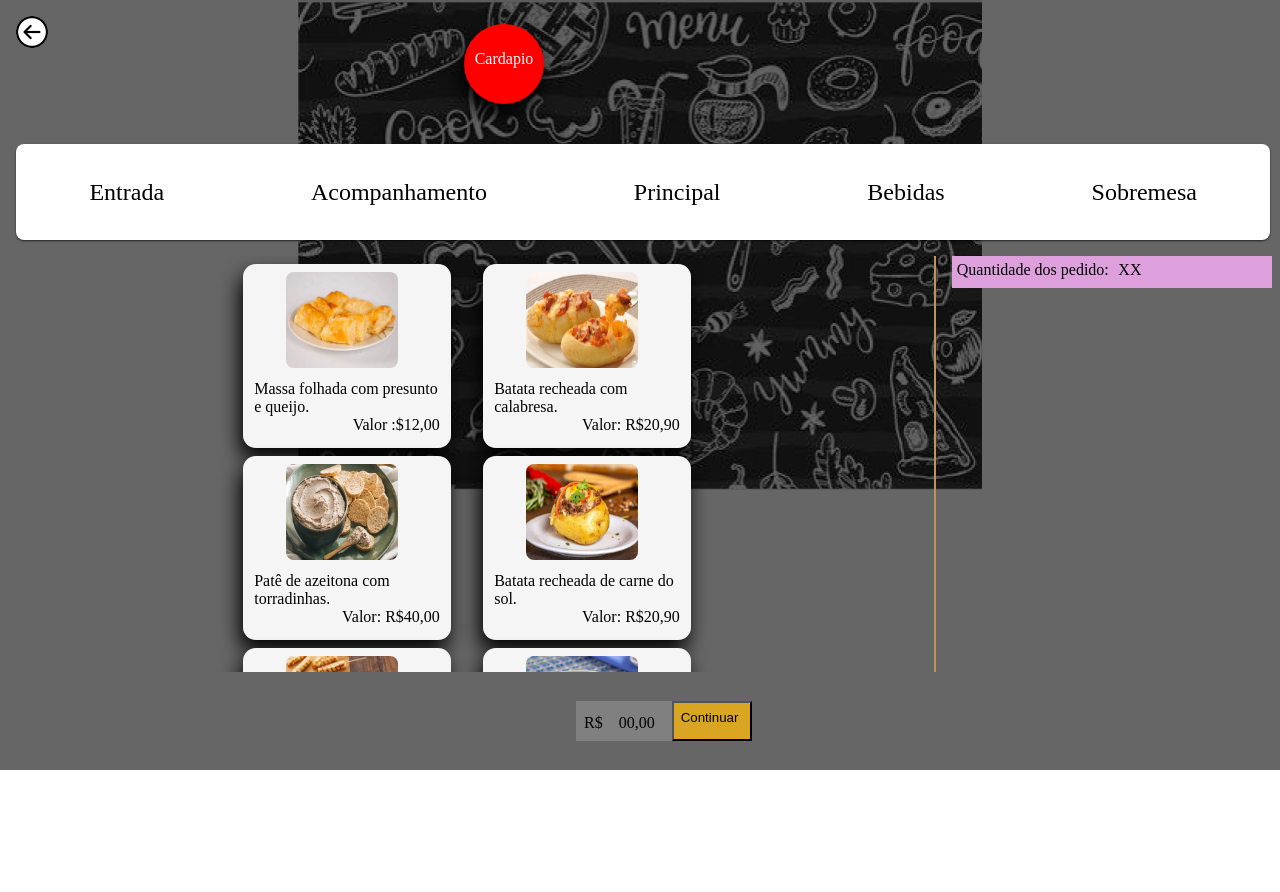
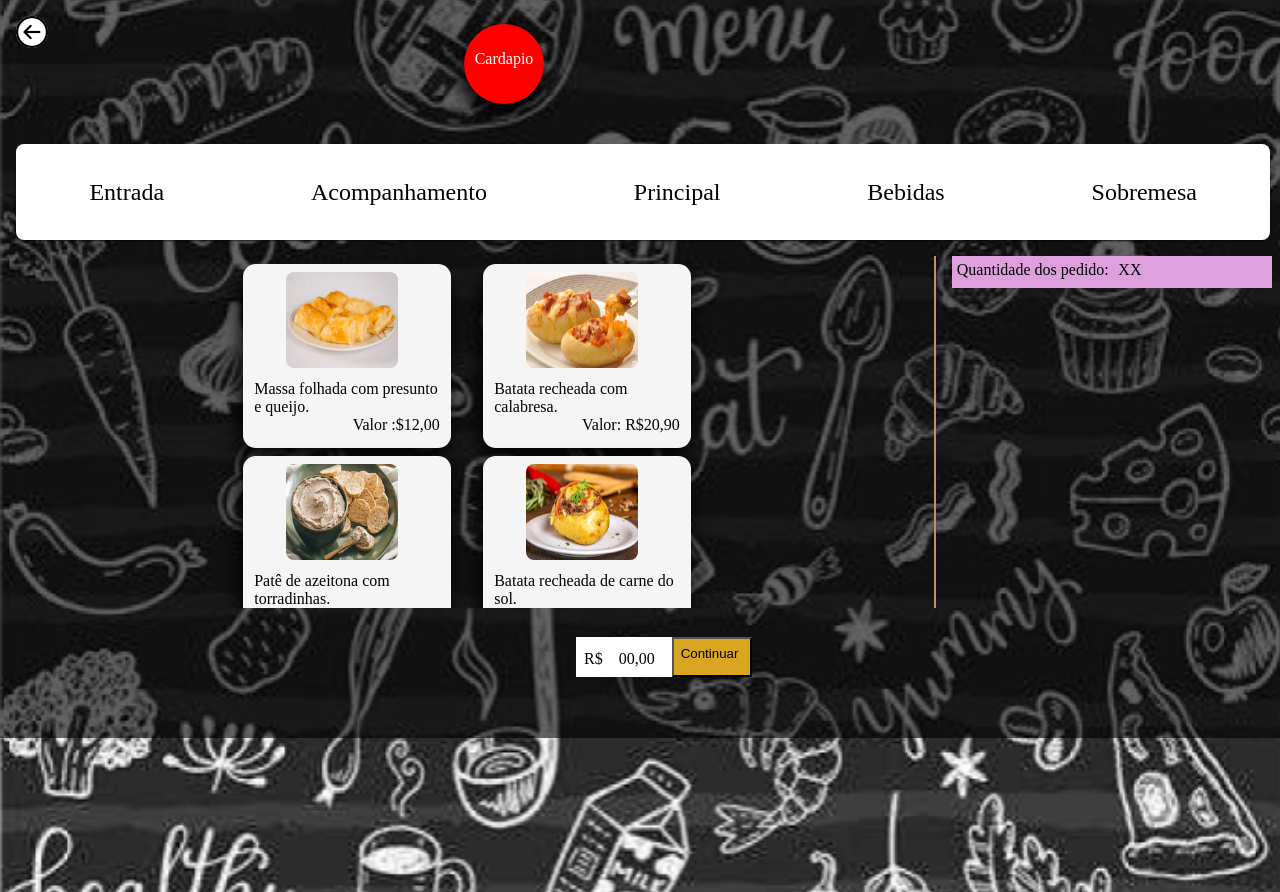
Before and after one commit to Juliana-so003/Restaurante, a PHP site: page /html/telacardapio.html in a window 1280 px wide. Run offline with PHP 8.4, Linux system fonts and the light colour scheme.

Commit message:
mexendo na imagem de fundo do cardapio

```diff
--- a/sistema cliente/css/Cardapio.css
+++ b/sistema cliente/css/Cardapio.css
@@ -9,8 +9,9 @@ body {
   display: flex;
   justify-content: center;
   flex-direction: column;
-  background: url("../fundos/fundo1.png") no-repeat center top  fixed;
-
+  background: url("../fundos/fundo1.png") no-repeat bottom center scroll;
+background-position: 5% 5%;
+background-size: cover;
 }
 .body2{
   filter: opacity(60%);
@@ -69,7 +70,7 @@ text-align: end;
 }
 #sub2_container3{
    overflow-y: scroll;
-   max-height: 26em;
+   max-height: 22em;
    width:20em;
 }
 #sub_container3{
@@ -101,7 +102,7 @@ text-align: end;
 }
 #container2{
   overflow-y: scroll;
-  max-height: 26em;
+  max-height: 22em;
   position: relative;
   top: 4em;
   display: flex;
@@ -124,7 +125,7 @@ footer{
   padding-top: 0.3em;
   height: 2.5em;
   width:6em;
-  background: grey;
+  background: white;
 }
 .p_valor{
   margin: 0.5em;
```
